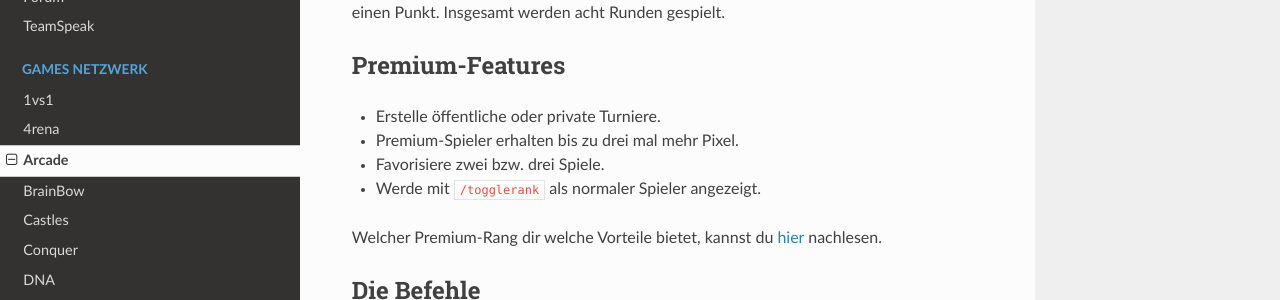
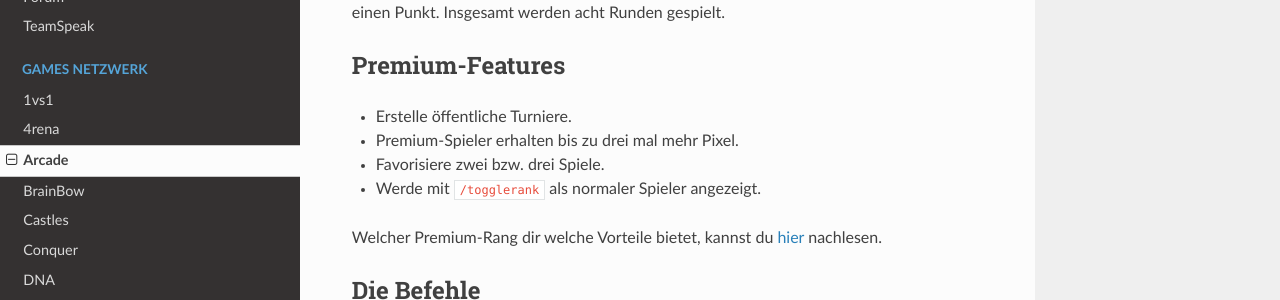
Before and after one commit to TimoliaDE/HowTo, an MkDocs documentation site: the page built from docs/games/arcade.md, in a window 1280 px wide and 900 px high, scrolled down 3321 px. Shown: the part 151-451 px from the top of the window. Built offline with MkDocs 1.6.1, drawn with Linux system fonts in a browser that asks for light colours; nearby versions of some CDN libraries; old or Windows-style settings are respelled for this version of MkDocs.

Commit message:
Update arcade.md

```diff
--- a/docs/games/arcade.md
+++ b/docs/games/arcade.md
@@ -83,7 +83,7 @@ Der Spieler, der als Erster den Namen errät, bekommt drei Punkte, der Zweitplat
 Insgesamt werden acht Runden gespielt.
 
 ## Premium-Features
-- Erstelle öffentliche oder private Turniere.
+- Erstelle öffentliche Turniere.
 - Premium-Spieler erhalten bis zu drei mal mehr Pixel.
 - Favorisiere zwei bzw. drei Spiele.
 - Werde mit `/togglerank` als normaler Spieler angezeigt.
```
